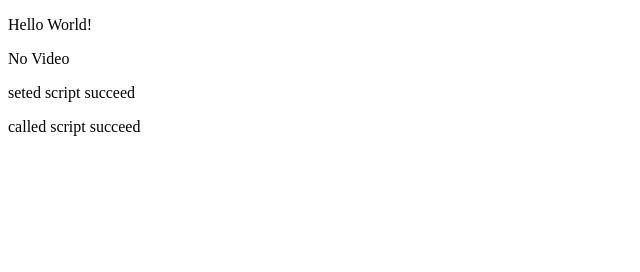
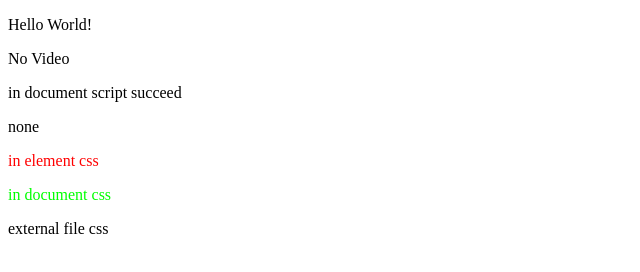
Before and after one commit to Inlet271/sandbox, a plain HTML site: page novideo.html in a window 1280 px wide. Shown: the whole page, without its empty margins (0-640 px from the left). Drawn offline with Linux system fonts and the light colour scheme.

Commit message:
Update novideo.html

```diff
--- a/novideo.html
+++ b/novideo.html
@@ -4,14 +4,22 @@
     <meta charset="UTF-8" />
     <meta name="robots" content="none" />
     <title>Bad Apple!!テスト</title>
+    <style>
+        .indocumentcss {
+            color:#0f0;
+        }
+    </style>
 </head>
 <body>
     <p>Hello World!</p>
     <p>No Video</p>
-    <p class="setedscript">none</p>
-    <p class="calledscript">none</p>
+    <p class="indocumentscript">none</p>
+    <p class="externalfilescript">none</p>
+    <p style="color:#f00">in element css</p>
+    <p class="indocumentcss">in document css</p>
+    <p class="externalfilecss">external file css</p>
     <script>
-        document.querySelector(".setedscript").innerText="seted script succeed";
+        document.querySelector(".indocumentscript").innerText="in document script succeed";
     </script>
     <script src="novideo.js"></script>
 </body>
```
